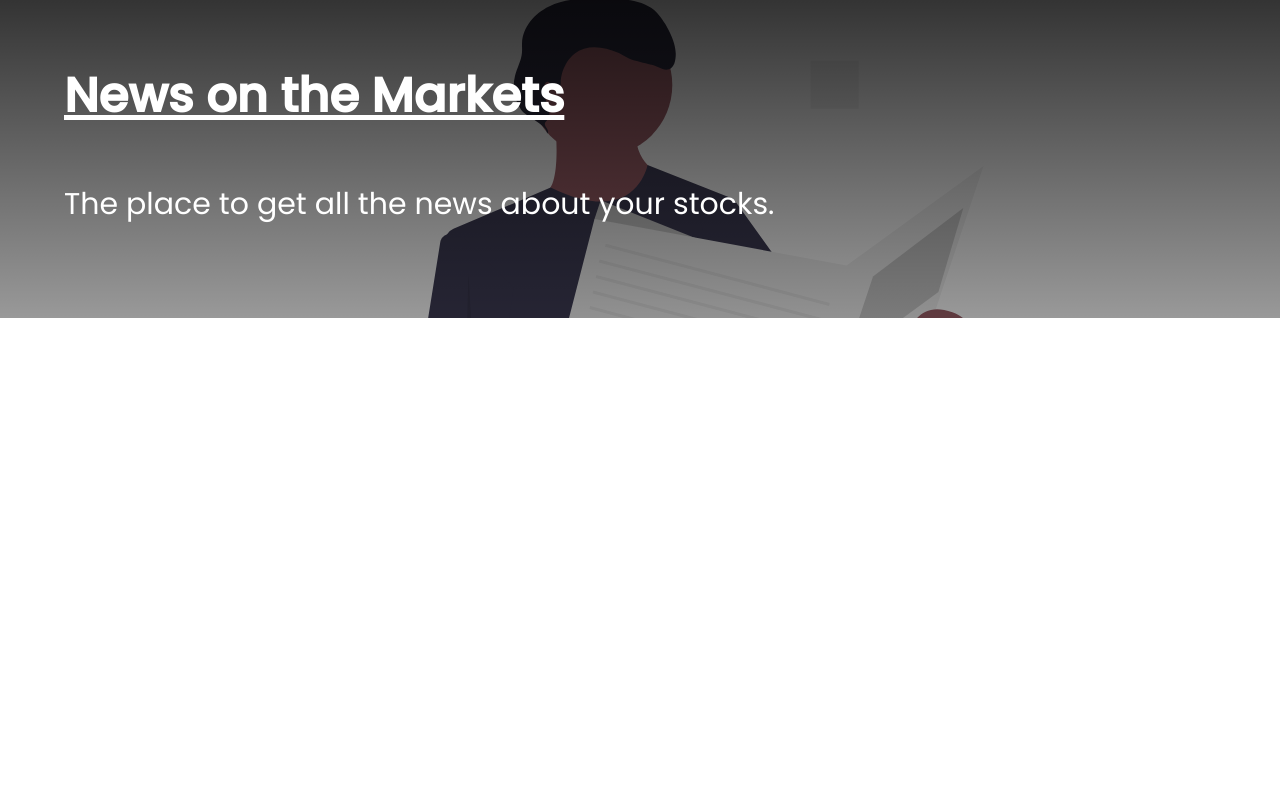
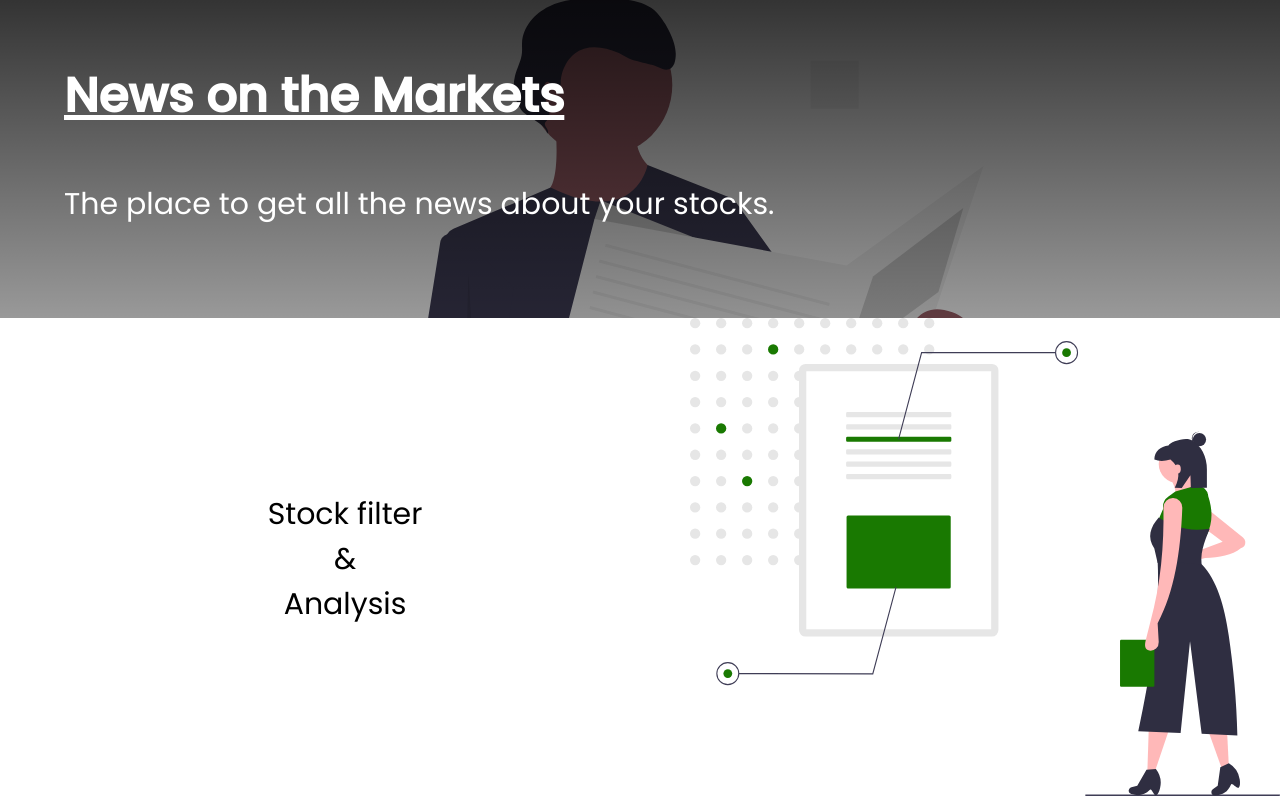
Before and after one commit to sjoseph1848/stock-search-react, a React (Create React App) app: page / in a window 1280 px wide. Shown: the part 523-1324 px from the top of the page. Before the commit the page ends 841 px from the top, so only its background shows below. Built offline with nearby package versions, Linux system fonts and the light colour scheme; a web font is replaced by a local one.

Commit message:
added the analysis section

```diff
--- a/src/App.css
+++ b/src/App.css
@@ -190,6 +190,35 @@ nav ul {
   padding: 4rem 0rem;
   color: white;
 }
+
+/* Analysis Section */
+#analysis {
+  display: flex;
+  flex-wrap: wrap;
+  min-height: 40vh;
+}
+
+#analysis img {
+  width: 100%;
+}
+
+.analysis-img {
+  flex: 1 1 20rem;
+}
+
+.analysis-text {
+  flex: 1 1 30rem;
+  display: flex;
+  justify-content: center;
+  align-items: center;
+  flex-direction: column;
+}
+
+.analysis-text p {
+  font-size: 3rem;
+  text-align: center;
+}
+
 /* Stock Search Form */
 
 .search-form {
--- a/src/components/pages/Home.js
+++ b/src/components/pages/Home.js
@@ -1,6 +1,7 @@
 import React from 'react'
 import Hero from '../section/Hero'
 import Info from '../section/Info'
+import Analysis from '../section/Analysis'
 
 
 const Home = () => {
@@ -8,6 +9,7 @@ const Home = () => {
         <div>
             <Hero />
             <Info />
+            <Analysis />
         </div>
     )
 }
--- /dev/null
+++ b/src/components/section/Analysis.js
@@ -0,0 +1,17 @@
+import React from 'react'
+import analysis from '../../../src/assets/analysis.svg'
+
+const Analysis = () => {
+    return (
+        <section id="analysis">
+            <div className="analysis-text">
+                <p>Stock filter <br />& <br />Analysis</p>
+            </div>
+            <div className="analysis-img">
+                <img src={analysis} alt="hero" />
+            </div>
+        </section>
+    )
+}
+
+export default Analysis;
```
Also changed, not shown: src/assets/analysis.svg (added).
